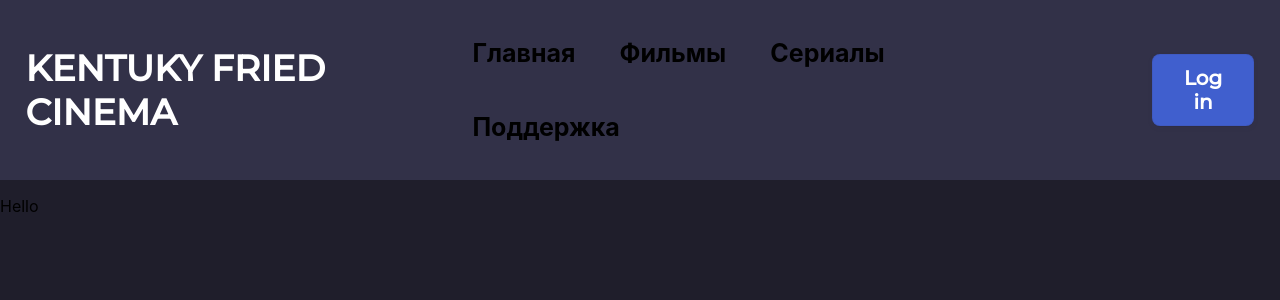
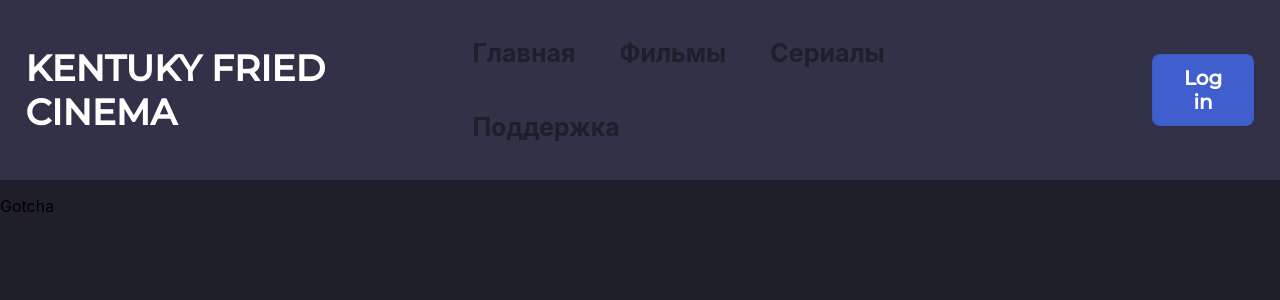
Before and after one commit to Ropho/Pirater, a React (Create React App) app in the folder front-app/: page / in a window 1280 px wide. Shown: the top 300 px of the page. Built offline with nearby package versions, Linux system fonts and the light colour scheme.

Commit message:
deleted useless modules

```diff
--- a/front-app/public/index.html
+++ b/front-app/public/index.html
@@ -3,12 +3,8 @@
   <head>
     <meta charset="utf-8" />
     <link rel="icon" href="%PUBLIC_URL%/favicon.ico" />
-    <meta name="viewport" content="width=device-width, initial-scale=1" />
+    <meta name="viewport" content="width=device-width, initial-scale=1">
     <meta name="theme-color" content="#000000" />
-    <meta
-      name="description"
-      content="Web site created using create-react-app"
-    />
     <link rel="apple-touch-icon" href="%PUBLIC_URL%/logo192.png" />
     <link rel="preconnect" href="https://fonts.googleapis.com">
     <link rel="preconnect" href="https://fonts.gstatic.com" crossorigin>
--- a/front-app/src/Components/MainPage.js
+++ b/front-app/src/Components/MainPage.js
@@ -5,7 +5,7 @@
 {
     return(
         <main className='main-page'>
-            <p> Hello</p>
+            <p> Gotcha</p>
         </main>
     )
 }
--- a/front-app/src/Components/Navbar.css
+++ b/front-app/src/Components/Navbar.css
@@ -12,6 +12,7 @@
 .navbar-name{
   font-size: 24px;
   font-family: 'Montserrat', sans-serif;
+  font-weight: bold;
   color: white;
 }
 
@@ -20,6 +21,7 @@
 }
 
 nav ul li{
+  color:#1F1E2B;
   list-style-type: none;
   display: inline-block;
   padding: 22px;
@@ -27,7 +29,6 @@
   font-weight: bold;
   font-size: 25px;
 }
-
 
 .navbar-button{
   appearance: button;
@@ -44,7 +45,6 @@
   font-weight: bold;
   font-size: 20px;
   outline: none;
-  overflow: hidden;
   text-transform: none;
   transform: translateZ(0);
   transition: all .2s,box-shadow .08s ease-in;
@@ -58,3 +58,7 @@
 .navbar-button:focus {
   box-shadow: rgba(50, 50, 93, .1) 0 0 0 1px inset, rgba(50, 50, 93, .2) 0 6px 15px 0, rgba(0, 0, 0, .1) 0 2px 2px 0, rgba(50, 151, 211, .3) 0 0 0 4px;
 }
+
+.navbar-button:hover{
+  color:black;
+}
```
